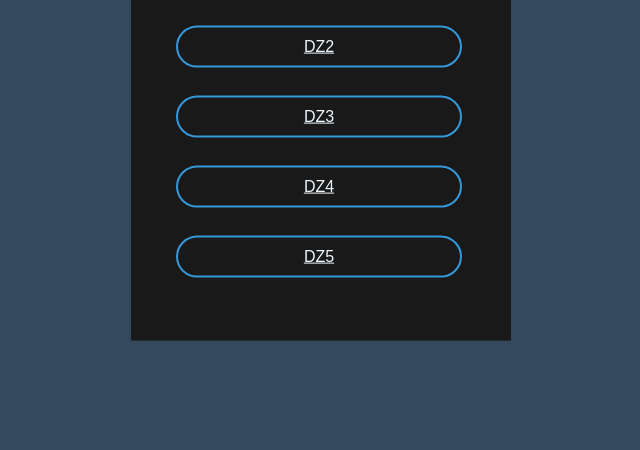
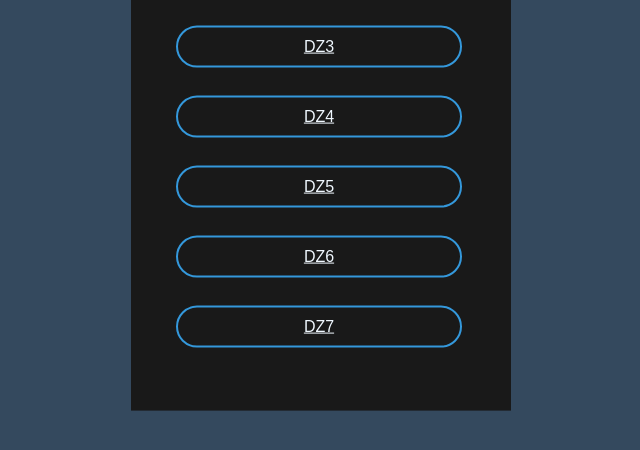
Before and after one commit to Pashalevchenko/Homework, a plain HTML site: page index.html in a window 1280 px wide. Shown: the part 306-756 px from the top of the page, without its empty margins (319-959 px from the left). Drawn offline with Linux system fonts and the light colour scheme.

Commit message:
added ref for dz6 and 7

```diff
--- a/index.html
+++ b/index.html
@@ -23,6 +23,12 @@
     <div>
         <a type="ref" href="zd5/index.html">DZ5</a>
     </div><br>
+    <div>
+        <a type="ref" href="zd7/index.html">DZ6</a>
+    </div><br>
+    <div>
+        <a type="ref" href="zd7/index.html">DZ7</a>
+    </div><br>
     </section>
 </body>
 </html>
```
